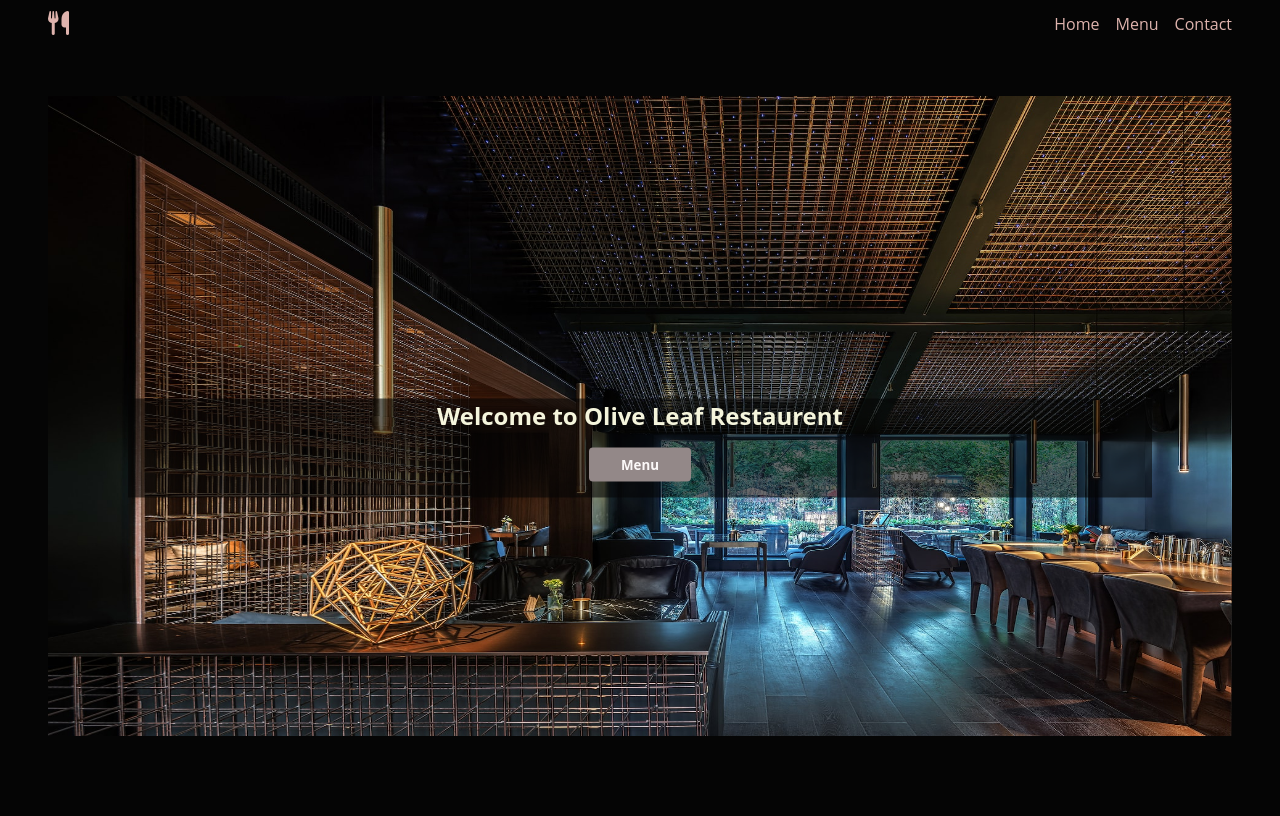
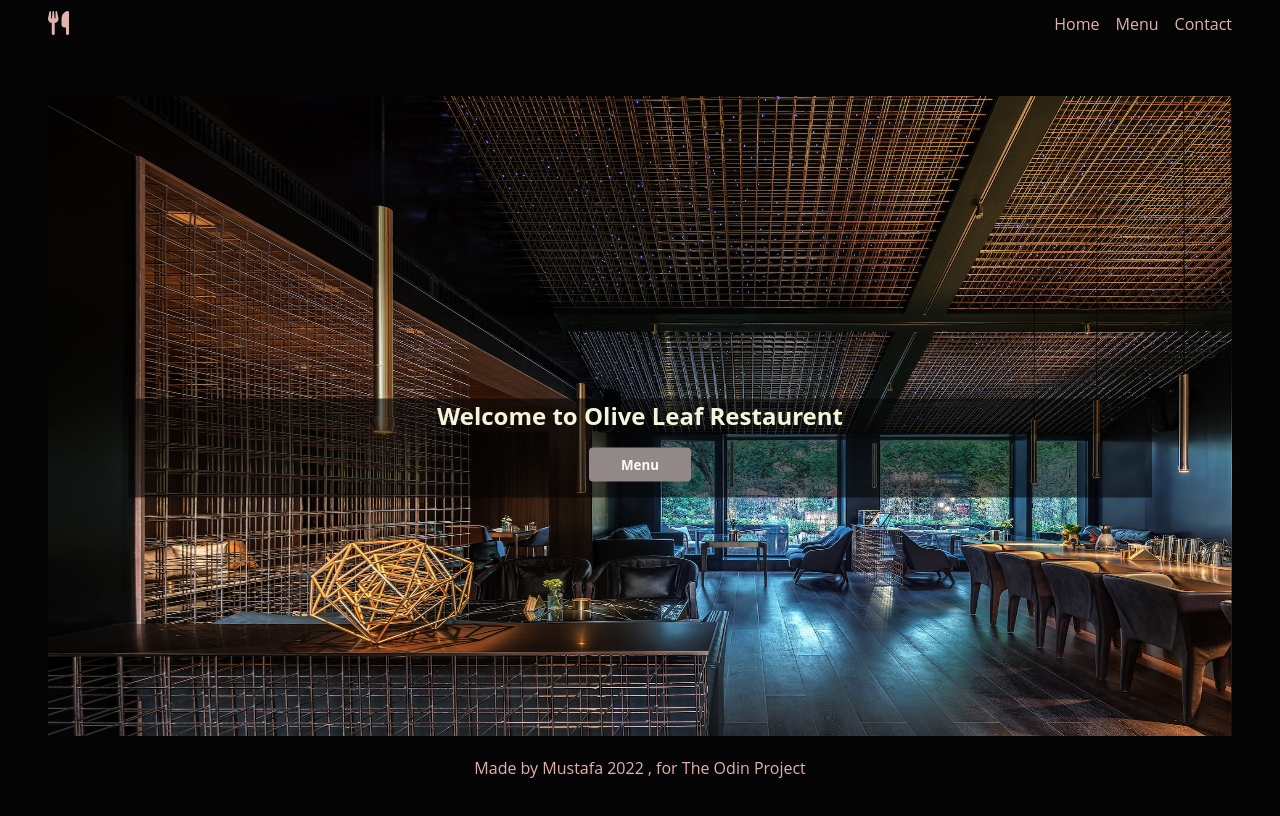
Before and after one commit to mustafa-bhm/Restaurant-page, a website built with webpack: page dist/index.html in a window 1280 px wide. Built offline with nearby package versions, Linux system fonts and the light colour scheme.

Commit message:
adding footer

```diff
--- a/src/contact.js
+++ b/src/contact.js
@@ -62,6 +62,7 @@ const contact = (content) => {
       </div>
     </div>
   </div>
+  <div class="footer">Made by Mustafa 2022 , for The Odin Project</div>
 </section>
 
   `;
--- a/src/home.js
+++ b/src/home.js
@@ -10,8 +10,9 @@ const home = (content) => {
   </div>
  <img class="home-image" src="./assets/home-image.jpg" alt="" />
 
-</section>
 
+ <div class="footer">Made by Mustafa 2022 , for The Odin Project</div>
+ </section>
   `;
   content.appendChild(homeSection);
 };
--- a/src/menu.js
+++ b/src/menu.js
@@ -67,6 +67,7 @@ const menu = (content) => {
             </p>
           </div>
         </div>
+        <div class="footer">Made by Mustafa 2022 , for The Odin Project</div>
       </section>
 
   `;
--- a/src/style.css
+++ b/src/style.css
@@ -168,7 +168,8 @@ input {
 }
 
 /* Footer */
-footer {
+.footer {
   text-align: center;
   padding: 1rem;
+  color: #deb3ad;
 }
```
Also changed, not shown: dist/index.html, dist/main.js.
